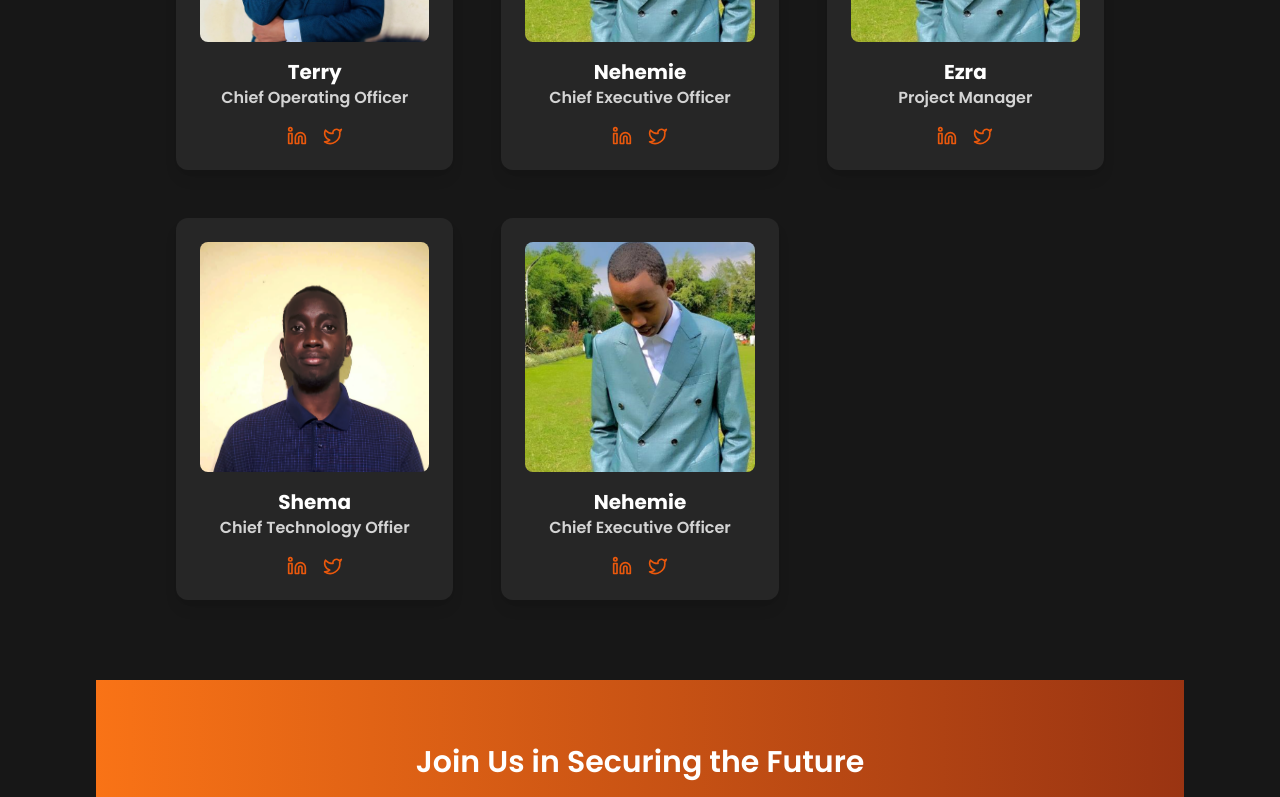
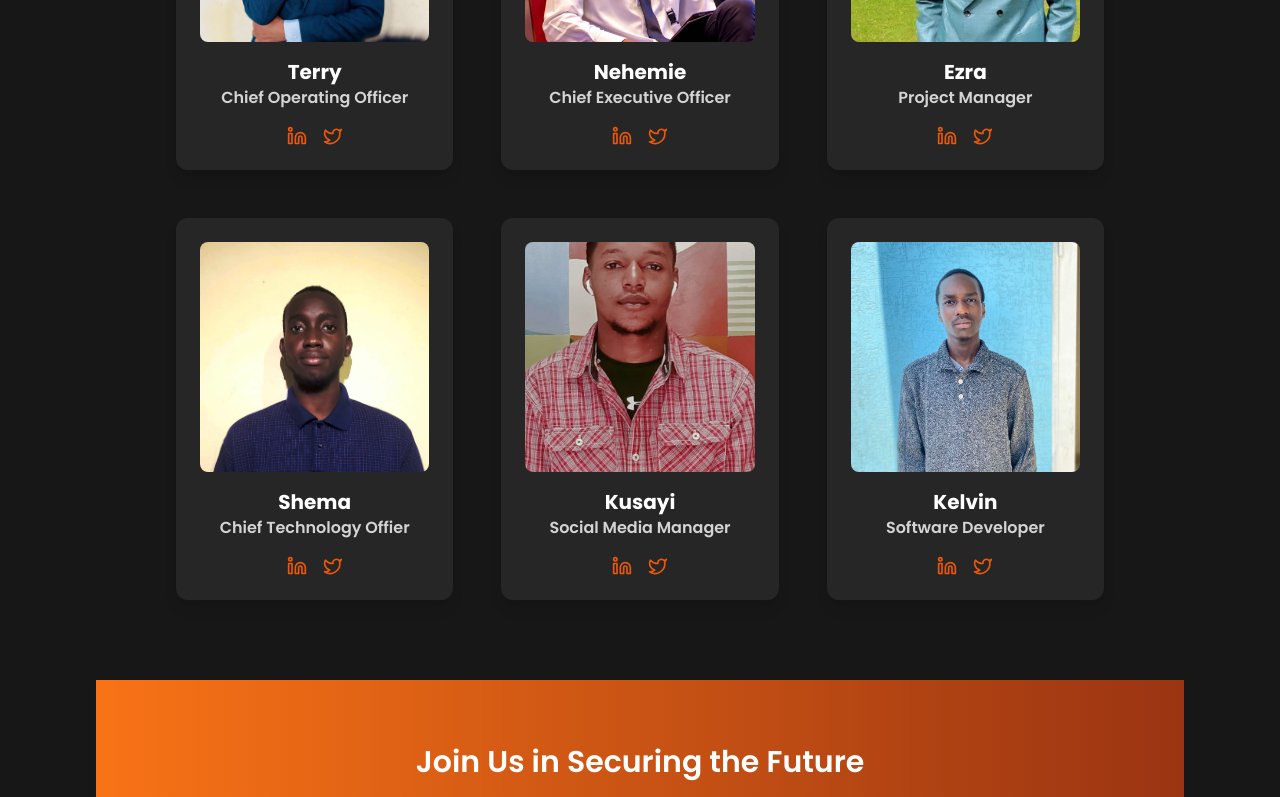
Before and after one commit to hirwaterry/cyberstream, a React (Vite) app: page /about in a window 1280 px wide. Shown: the part 1416-2213 px from the top of the page. Built offline with nearby package versions, Linux system fonts and the light colour scheme.

Commit message:
add profile

```diff
--- a/src/constants/index.jsx
+++ b/src/constants/index.jsx
@@ -14,6 +14,8 @@ import user6 from "../assets/profile-pictures/user6.jpg";
 import terry from "../assets/profile-pictures/terry.jpg";
 import ezra from "../assets/profile-pictures/ezra1.png";
 import raymond from "../assets/profile-pictures/raymond.png";
+import kusayi from "../assets/profile-pictures/kusayi.jpg";
+import kelvin from "../assets/profile-pictures/kelvin.jpg";
 
 import founder from "../assets/profile-pictures/founder.jpg";
 import coFounder from "../assets/profile-pictures/Co-founder.jpg";
@@ -292,7 +294,7 @@ export const aboutUsData = {
       name: "Nehemie",
       role: "Chief Executive Officer",
       bio: "CEO of  a leading software development company dedicated to turning innovative ideas into impactful solutions. With a strong vision and a passion for technology,",
-      image: ezra,
+      image: founder,
     },
     {
       name: "Ezra",
@@ -308,10 +310,16 @@ export const aboutUsData = {
 
     },
     {
-      name: "Nehemie",
-      role: "Chief Executive Officer",
-      bio: "CEO of  a leading software development company dedicated to turning innovative ideas into impactful solutions. With a strong vision and a passion for technology,",
-      image: ezra,
+      name: "Kusayi",
+      role: "Social Media Manager",
+      bio: "is a dynamic Social Media Manager at Cyberstream, crafting engaging content and building strong online communities. With expertise in digital marketing and brand storytelling, he ensures our message reaches and resonates with our audience effectively.",
+      image: kusayi,
+    },
+    {
+      name: "Kelvin",
+      role: "Software Developer",
+      bio: "is a skilled Software Developer at Cyberstream, bringing technical expertise and innovation to our development projects. With a passion for clean code and problem-solving, he helps build robust and scalable solutions for our clients.",
+      image: kelvin,
     }
 
   ],
```
Also changed, not shown: src/assets/profile-pictures/kelvin.jpg (added), src/assets/profile-pictures/kusayi.jpg (added).
